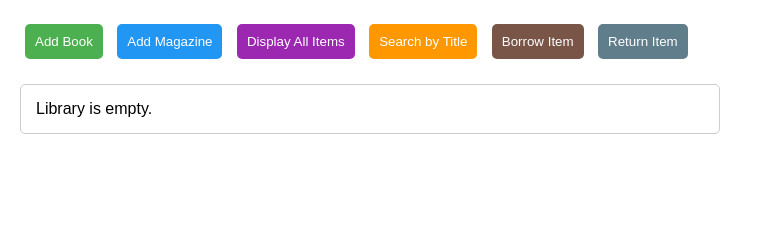
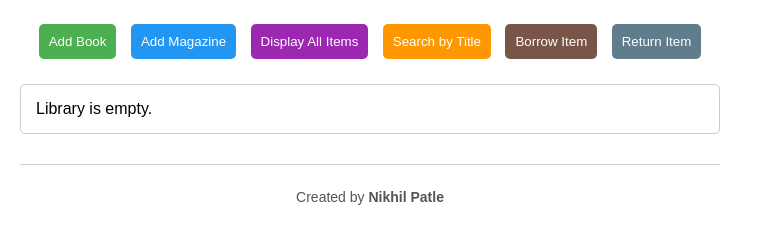
Before and after one commit to nikhilpatle1125-star/Library, a plain HTML site: page index.html in a window 1280 px wide. Shown: the part 62-306 px from the top of the page, without its empty margins (0-763 px from the left). Drawn offline with Linux system fonts and the light colour scheme.

Commit message:
Update index.html

```diff
--- a/index.html
+++ b/index.html
@@ -6,7 +6,7 @@
   <style>
     body { font-family: Arial, sans-serif; margin: 20px; max-width: 700px; }
     h1 { text-align: center; }
-    .menu { margin-bottom: 20px; }
+    .menu { margin-bottom: 20px; text-align:center; }
     button { margin: 5px; padding: 10px; border: none; border-radius: 5px; cursor: pointer; }
     button:hover { opacity: 0.9; }
     .book-btn { background: #4CAF50; color: white; }
@@ -18,6 +18,14 @@
     .output { margin-top: 20px; padding: 15px; border: 1px solid #ccc; border-radius: 5px; }
     .available { color: green; }
     .borrowed { color: red; }
+    footer {
+      text-align: center;
+      margin-top: 30px;
+      padding: 10px;
+      font-size: 14px;
+      color: #555;
+      border-top: 1px solid #ccc;
+    }
   </style>
 </head>
 <body>
@@ -34,6 +42,10 @@
   </div>
 
   <div id="output" class="output">Library is empty.</div>
+
+  <footer>
+    <p>Created by <b>Nikhil Patle</b></p>
+  </footer>
 
   <script>
     class LibraryItem {
```
